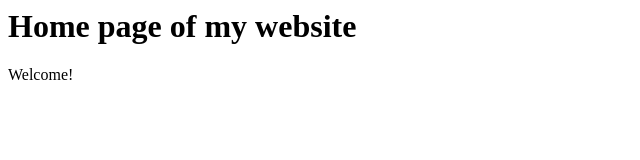
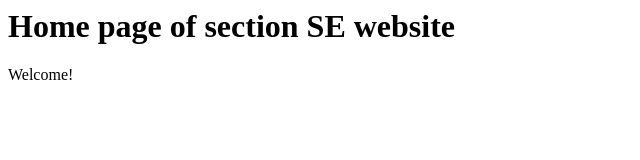
Before and after one commit to arnaud-castelltort/TPSE, a plain HTML site: page index.html in a window 1280 px wide. Shown: the whole page, without its empty margins (0-640 px from the left). Drawn offline with Linux system fonts and the light colour scheme.

Commit message:
Change page owner

```diff
--- a/index.html
+++ b/index.html
@@ -3,7 +3,7 @@
         <title>My website</title>
     </head>
     <body>
-        <h1>Home page of my website</h1>
+        <h1>Home page of section SE website</h1>
         Welcome!
     </body>
 </html>
```
